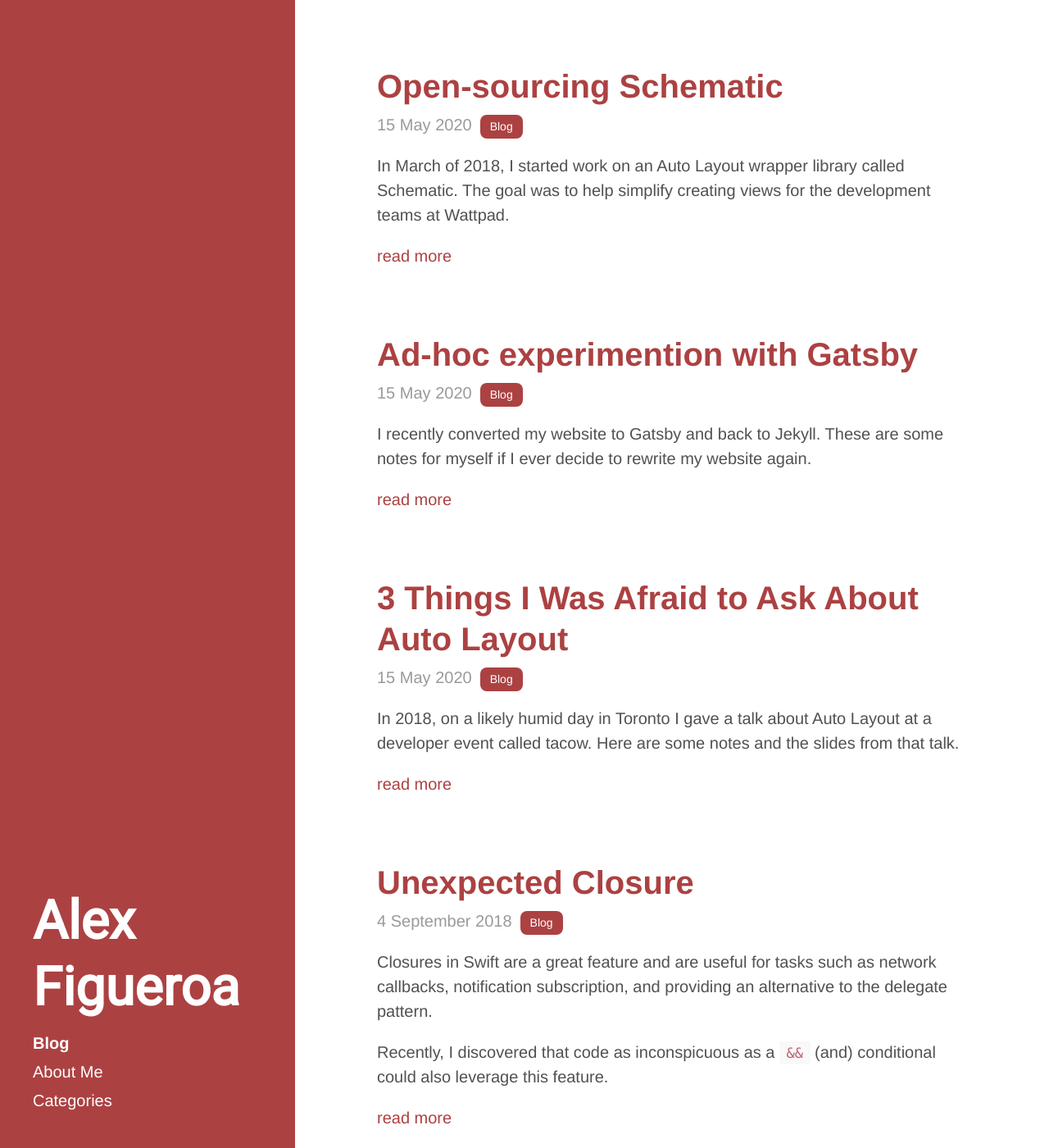
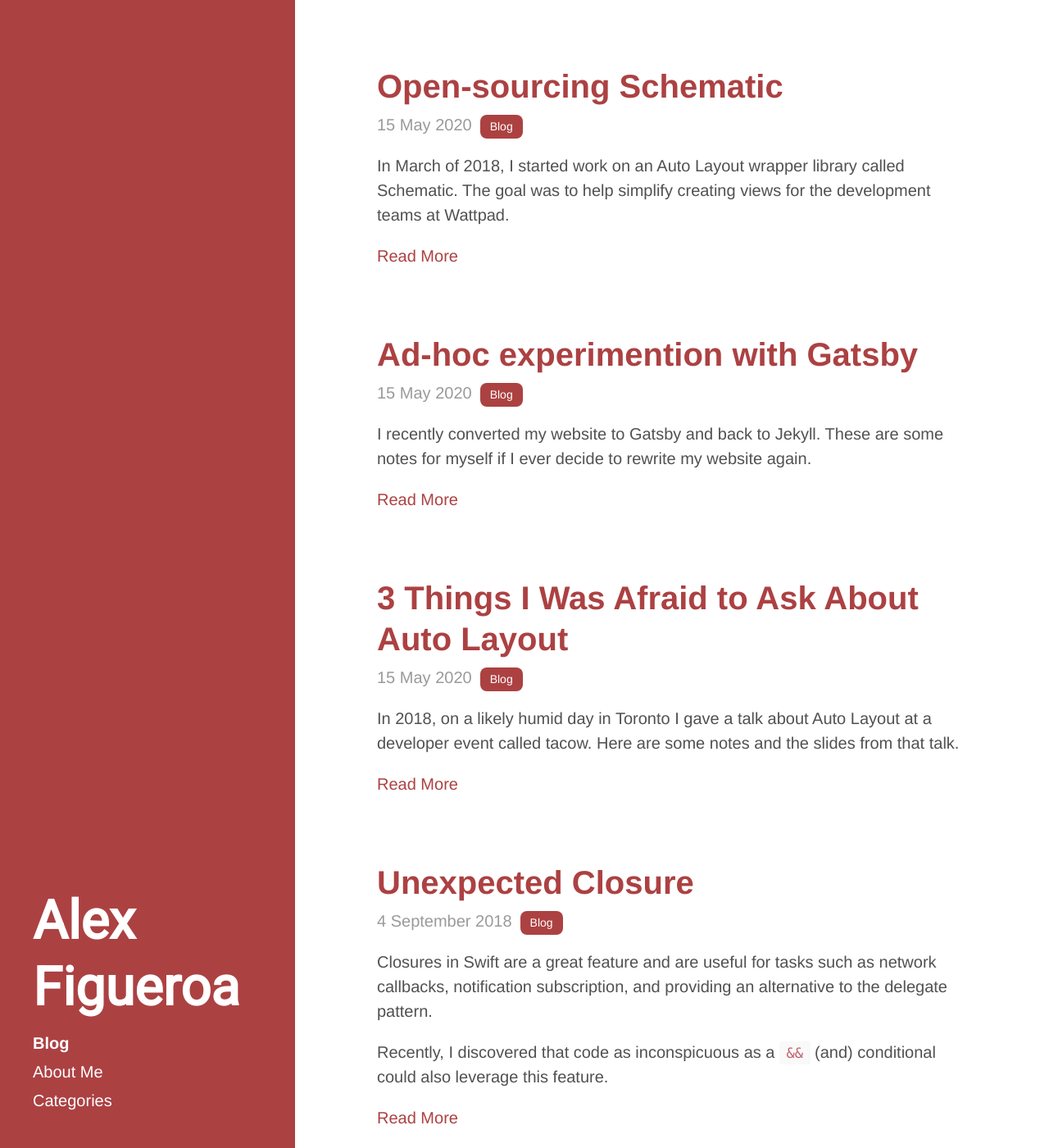
Before and after one commit to ajfigueroa/ajfigueroa.github.io, a Jekyll site: the page built from index.html, in a window 1280 px wide and 1400 px high. Shown: the whole window at 82% size. Built offline with Jekyll 4.4.1, drawn with Linux system fonts in a browser that asks for light colours; the list of posts is cut into pages by our own code; some of the changed text lies outside the part shown.

Commit message:
fix' (#66)

```diff
--- a/index.html
+++ b/index.html
@@ -11,7 +11,7 @@ title: Blog
     </h1>
     {% include post-metadata-view.html post=post %}
     {{ post.excerpt }}
-    <a href="{{ post.url }}">read more</a>
+    <a href="{{ post.url }}">Read More</a>
   </div>
   {% endfor %}
   {% include footer.html %}
```
